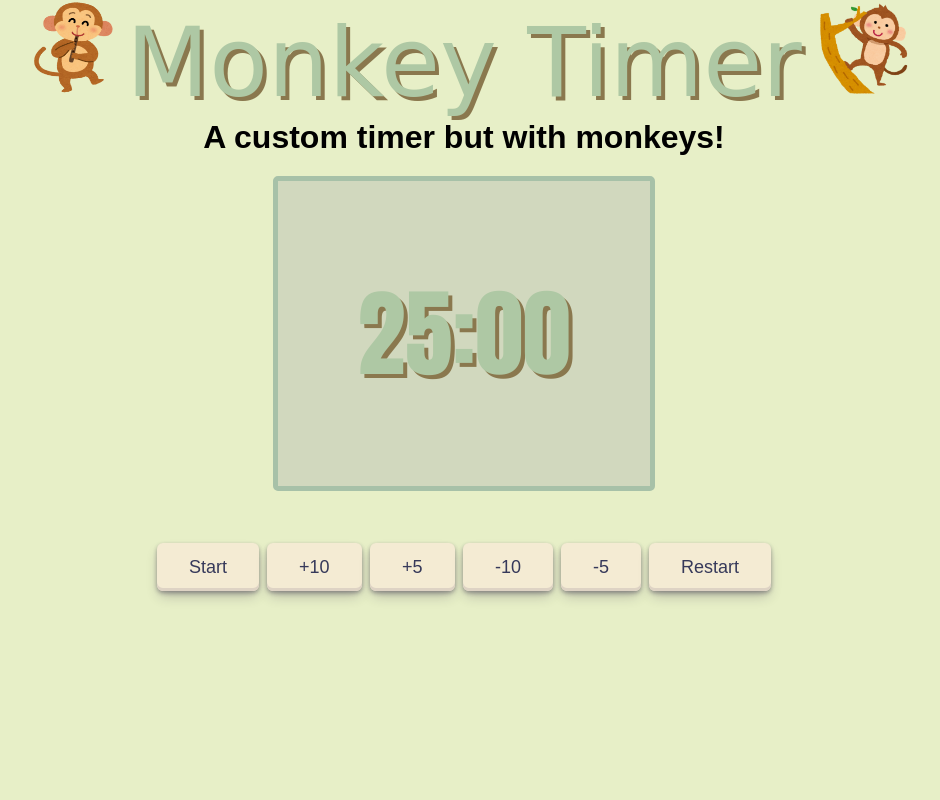
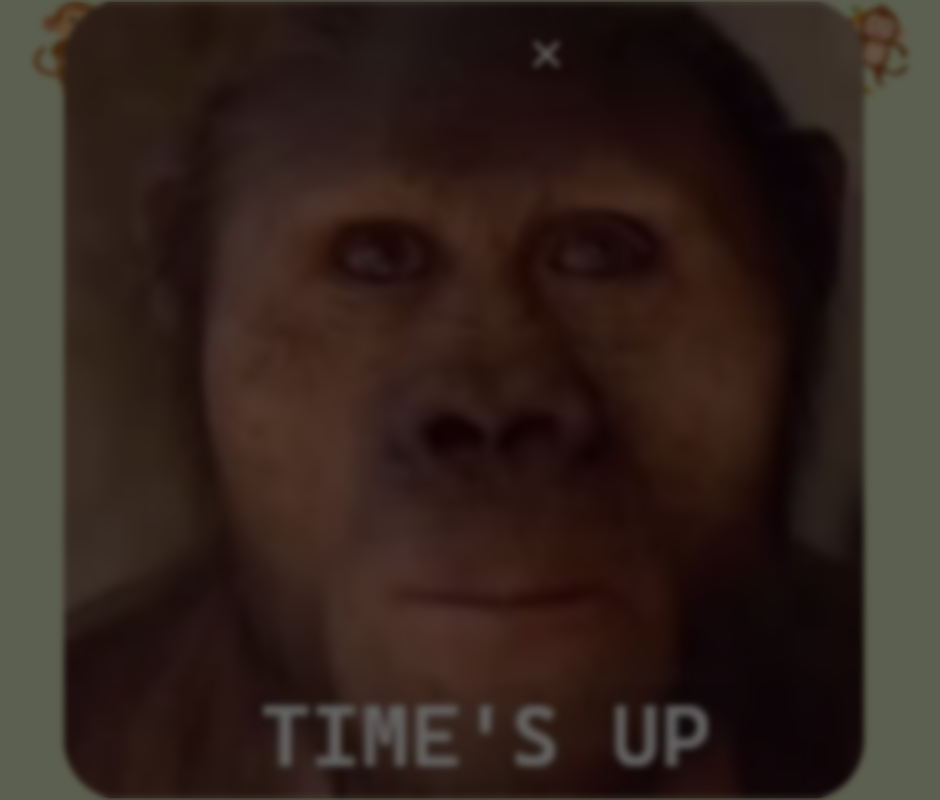
Before and after one commit to DavidG159/MonkeyTimer, a plain HTML site: page index.html in a window 1280 px wide. Shown: the whole page, without its empty margins (176-1116 px from the left). Drawn offline with Linux system fonts and the light colour scheme; a web font is replaced by a local one.

Commit message:
fixing css issues

```diff
--- a/index.html
+++ b/index.html
@@ -11,7 +11,7 @@
 </head>
 
 <body>
-    <div class="overlay hidden"></div>
+    <div class="overlay"></div>
     <h1><img src="monkey2.png" alt="monkey2">Monkey Timer<img src="monkey1.png" alt="monkey1"></h1>
     <p class="desc fadeInDown">A custom timer but with monkeys!</p>
 
@@ -32,9 +32,9 @@
 
     </div>
 
-    <div class="modal hidden">
-        <button class="close-modal hidden">&times;</button>
-        <img src="monkeyfinish.jpg" class="monke1 hidden">
+    <div class="modal">
+        <button class="close-modal">&times;</button>
+        <img src="monkeyfinish.jpg" class="monke1">
     </div>
 
     <!--JavaScript-->
--- a/style.css
+++ b/style.css
@@ -53,6 +53,7 @@
     object-fit: contain;
     /* Maintains aspect ratio */
     border-radius: 60px;
+
 }
 
 .close-modal {
```
